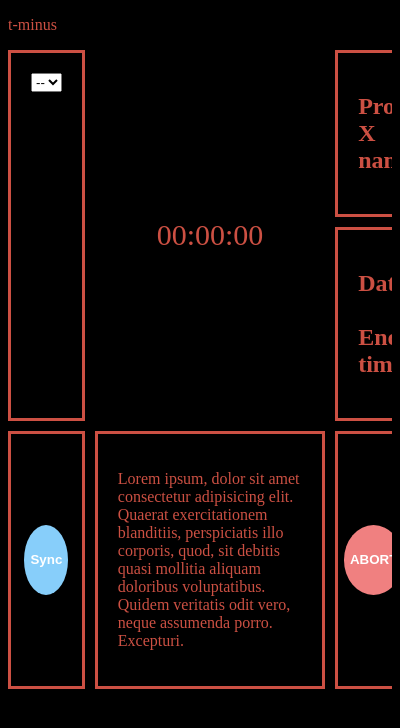
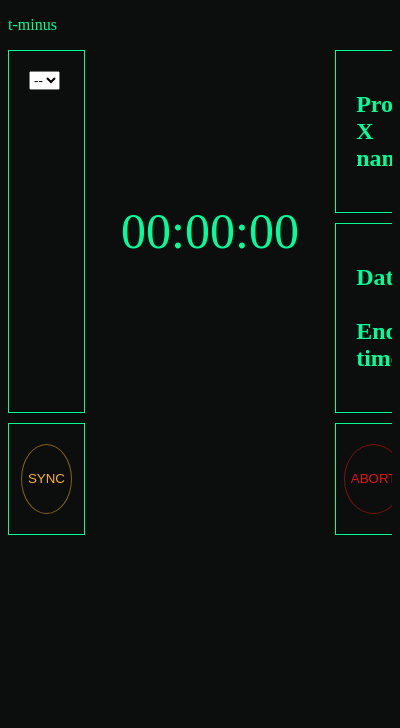
Before and after one commit to UxmalCuellar/T-minus, an Electron app: page src/index.html in a window 400 px wide. Drawn offline with Linux system fonts and the light colour scheme; no server answers.

Commit message:
stylized buttons

```diff
--- a/assets/css/main.css
+++ b/assets/css/main.css
@@ -1,19 +1,26 @@
 :root {
-    --main-red: rgb(204, 80, 67);
+    --main-green: #00FF99;
+    --bg-dgrey: #272D2D;
+    --shadow: #0c0e0e;
+    --abort-red: #E3170A;
+    --abort-red-alpha: #E3170A80;
+    --alert-yellow: #F7B32B;
+    --alert-yellow-alpha: #F7B32B80;
+    --green-sync: #78BC61;
 }
 body, html {
-    background-color: black;
-    color: var(--main-red);
+    background-color: var(--shadow);
+    /* background-color: var(--bg-dgrey); */
+    color: var(--main-green);
 }
 
 h1 {
-    color: var(--main-red);
+    color: var(--main-green);
 }
 
 #selectEvents {
     grid-row: 1 / span 2;
     grid-column: 1 / 1;
-    border-style: solid;
 }
 
 /* Grid Layout */
@@ -29,13 +36,11 @@ h1 {
 #eventNameDiv {
     grid-row: 1 / 1;
     grid-column: 3 / 3;
-    border-style: solid;
 }
 
 #eventDetails {
     grid-row: 2 / 2;
     grid-column: 3 / 3;
-    border-style: solid;
 }
 
 #sync {
@@ -44,13 +49,11 @@ h1 {
     display: flex;
     justify-content: center;
     align-items: center;
-    border-style: solid;
 }
 
 #description {
     grid-row: 3 / 3;
     grid-column: 2 / 2;
-    border-style: solid;
 }
 
 #abort {
@@ -59,7 +62,6 @@ h1 {
     display: flex;
     justify-content: center;
     align-items: center;
-    border-style: solid;
 }
 
 #grid-container {
@@ -72,35 +74,42 @@ h1 {
     /* height: 100vh; */
 }
 
-#grid-container > div {
+#grid-container > div:not(#countdown-timer):not(#description) {
     padding: 20px;
     font-size: 16px;
+    border-style: solid;
+    border-width: 1px;
 }
 
 #timer {
-    font-size: 30px;
+    font-size: 50px;
+}
+.btns {
+    display: inline-block;
+    width: 70px;
+    height: 70px;
+    border-radius: 50%;
+    border-width: 1px;
+    border-style: solid;
+    background: transparent;
+    text-align: center;
+    transition: 0.5s;
+}
+
+#abortBtn:hover {
+    border-color: var(--abort-red);
+}
+
+#syncBtn:hover {
+    border-color: var(--alert-yellow);
 }
 
 #abortBtn {
-    display: inline-block;
-    background-color: lightcoral;
-    color: white;
-    width: 70px;
-    height: 70px;
-    border: none;
-    border-radius: 50%;
-    text-align: center;
-    font-weight: bold;
+    border-color: var(--abort-red-alpha);
+    color: var(--abort-red);
 }
 
 #syncBtn {
-    display: inline-block;
-    background-color: lightskyblue;
-    color: white;
-    width: 70px;
-    height: 70px;
-    border: none;
-    border-radius: 50%;
-    text-align: center;
-    font-weight: bold;
+    border-color: var(--alert-yellow-alpha);
+    color: var(--alert-yellow);
 }
--- a/src/index.html
+++ b/src/index.html
@@ -31,14 +31,11 @@
     <div id="eventDetails">
       <h2 id="details">Date<br><br>End time</h2>
     </div>
-    <div id="sync"><button id="syncBtn" type="button" onclick="getDates()">Sync</button></div>
+    <div id="sync"><button class="btns" id="syncBtn" type="button" onclick="getDates()">SYNC</button></div>
     <div id="description">
-      <!-- TODO: remove description -->
-      <p id="info">Lorem ipsum, dolor sit amet consectetur adipisicing elit. Quaerat exercitationem blanditiis,
-        perspiciatis illo corporis, quod, sit debitis quasi mollitia aliquam doloribus voluptatibus. Quidem veritatis
-        odit vero, neque assumenda porro. Excepturi.</p>
+      <p id="info"></p>
     </div>
-    <div id="abort"><button id="abortBtn" onclick="abortTask()">ABORT</button></div>
+    <div id="abort"><button class="btns" id="abortBtn" onclick="abortTask()">ABORT</button></div>
   </div>
 </body>
 </html>
```
